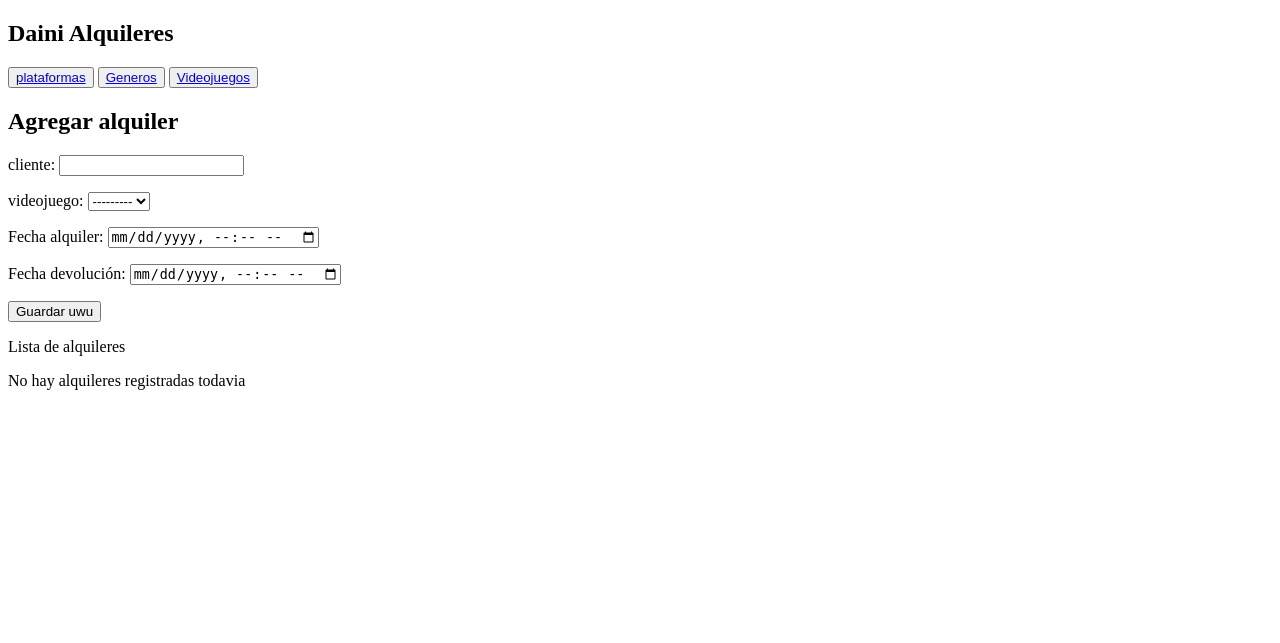
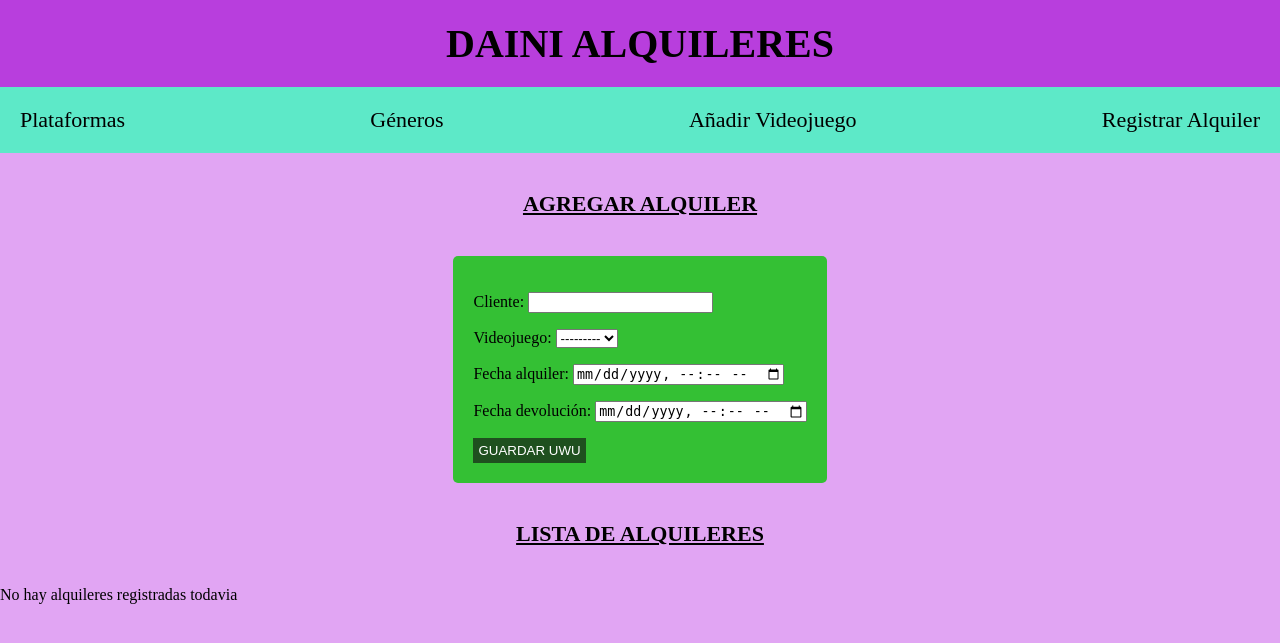
Before and after one commit to Alegolduwu/TP_EVA_TALLER, a Django app: page /registraralquiler/ in a window 1280 px wide. Shown: the top 643 px of the page. Run offline with Django 5.2, Linux system fonts and the light colour scheme; data that the repository does not hold is empty.

Commit message:
ultimos cambios

```diff
--- /dev/null
+++ b/alquiler/static/style.css
@@ -0,0 +1,125 @@
+body {
+    margin: 0;
+    padding: 0;
+    background-color: #e1a5f3;
+}
+
+#h2{
+    text-align: center;
+    font-size: 40px;
+    text-transform: uppercase;
+    background-color: #b83edd;
+    padding: 20px;
+    font-weight: bold;
+
+
+}
+
+a{
+    text-decoration: none;
+    color: black;
+}
+
+a:hover{
+    color: white;
+}
+
+.p{
+    font-size: 25px;
+    width: 98%;
+    padding: 10px;
+    background-color: rgb(52, 192, 52);
+    text-transform: uppercase;
+}
+
+header{
+    display: flex;
+    background-color: #5de9c8;
+    font-size: 22px;
+    padding: 20px;
+    justify-content: space-between;
+}
+header a:hover{
+    color: black;
+    font-size: 24px;
+}
+.list{
+    padding: 30px;
+    display: flex;
+    width: 500px;
+    justify-content: space-between;
+    align-items: center;
+}
+
+.list p{
+    text-transform: uppercase;
+    font-size: 20px;
+    text-decoration: underline;
+}
+
+.list a{
+    padding: 10px;
+    background-color: rgb(52, 192, 52);
+    border-radius: 5px;
+}
+
+.texto{
+    font-size: 22px;
+    padding: 20px;
+    text-align: center;
+    text-decoration: underline;
+    text-transform: uppercase;
+}
+
+.texto2{
+    font-size: 18px;
+    padding: 20px;
+}
+
+.form{
+    display: flex;
+    justify-content: center;
+}
+
+.list2{
+    display: flex;
+    justify-content: center;
+
+}
+
+.list3{
+    padding: 20px;
+    font-size: 18px;
+}
+
+.list5{
+    padding: 20px;
+    font-size: 18px;
+    background-color: rgb(124, 184, 124);
+    border-radius: 5px;
+    margin-top: 15px;
+}
+
+.list3 a:hover{
+    color: white;
+}
+form{
+    background-color: rgb(52, 192, 52);
+    padding: 20px;
+    border-radius: 5px;
+}
+
+button{
+    background-color: rgb(31, 80, 31);
+    border: none;
+    padding: 5px;
+    color: white;
+    text-transform: uppercase;
+}
+button a{
+    background-color: rgb(31, 80, 31);
+    border: none;
+    padding: 5px;
+    color: white;
+    text-transform: uppercase;
+}
--- a/alquiler/templates/base.html
+++ b/alquiler/templates/base.html
@@ -1,16 +1,19 @@
 <!DOCTYPE html>
 <html lang="en">
 <head>
+    {% load static %}
     <meta charset="UTF-8">
     <meta name="viewport" content="width=device-width, initial-scale=1.0">
+    <link rel="stylesheet" href="{% static 'style.css' %}">
     <title>Document</title>
 </head>
 <body>
+        <div id="h2"><a href="{% url 'listar_videojuegos' %}"> Daini Alquileres </a></div>
     <header>
-        <h2> Daini Alquileres </h2>
-        <button><a href="{% url 'list_plataforma' %}">plataformas</a></button>
-        <button><a href="{% url 'list_generos' %}">Generos</a></button>
-        <button><a href="{% url 'listar_videojuegos' %}"> Videojuegos </a></button>
+        <a href="{% url 'list_plataforma' %}">Plataformas</a>
+        <a href="{% url 'list_generos' %}">Géneros</a>
+        <a href="{% url 'añadir_videojuego' %}">Añadir Videojuego</a>
+        <a href="{% url 'registrar_alquiler' %}">Registrar Alquiler</a>
     </header>
     {% block content %}
     {% endblock %}
--- a/alquiler/templates/list_genero.html
+++ b/alquiler/templates/list_genero.html
@@ -5,9 +5,9 @@
 {% block content %}
     <div class="">
         {% for genero in generos %}
-        <div class="">
+        <div class="list">
             <p>{{ genero.nombre }}</p>
-            <button><a href="{% url 'videojuegos_genero' genero.id %}">Videojuegos </a></button>
+            <a href="{% url 'videojuegos_genero' genero.id %}">Videojuegos </a>
         </div>
         {% empty %}
             <p>No hay generos registrados todavia </p>
--- a/alquiler/templates/list_plataforma.html
+++ b/alquiler/templates/list_plataforma.html
@@ -5,9 +5,9 @@
 {% block content %}
     <div class="">
         {% for plataforma in plataformas %}
-        <div class="">
+        <div class="list">
             <p>{{ plataforma.nombre }}</p>
-            <button><a href="{% url 'videojuegos_plataforma' plataforma.id %}"> videojuegos</a></button>
+            <a href="{% url 'videojuegos_plataforma' plataforma.id %}">Videojuegos</a>
         </div>
         {% empty %}
             <p>No hay plataformas registradas todavia </p>
--- a/alquiler/templates/registrar_alquiler.html
+++ b/alquiler/templates/registrar_alquiler.html
@@ -1,25 +1,29 @@
 {% extends 'base.html' %}
 {% block content %}
 
-      <h2>Agregar alquiler</h2>
+      <h2 class="texto">AGREGAR ALQUILER</h2>
+      <div class="form">
          <form method="post">
             {% csrf_token %}
-         <p>cliente: {{ form.cliente}}</p>
-         <p>videojuego: {{ form.videojuego }}</p>
+            <p>Cliente: {{ form.cliente}}</p>
+            <p>Videojuego: {{ form.videojuego }}</p>
             <p>Fecha alquiler: {{ form.fecha_alquiler}}</p>
             <p>Fecha devolución: {{ form.fecha_devolucion}}</p>
-         <button type="submit">Guardar uwu  </button>
+            <button type="submit">Guardar uwu</button>
          </form>
+      </div>
 
-      <p>Lista de alquileres</p>
+      <h2 class="texto">Lista de alquileres</h2>
       {% for alquiler in alquileres %}
-
-        <p>cliente: {{ alquiler.cliente}}</p>
-        <p>videojuego: {{ alquiler.videojuego }}</p>
+      <div class="list2">
+         <div class="list5">
+            <p>Cliente: {{ alquiler.cliente}}</p>
+            <p>Videojuego: {{ alquiler.videojuego }}</p>
             <p>Fecha alquiler: {{ alquiler.fecha_alquiler}}</p>
             <p>Fecha devolución: {{ alquiler.fecha_devolucion}}</p>
             <button><a href="{% url 'finalizar_alquiler' alquiler.id %}">finalizar alquiler </a></button>
-
+         </div>
+      </div>
       {% empty %}
          <p>No hay alquileres registradas todavia</p>
       {% endfor %}
--- a/juegos/settings.py
+++ b/juegos/settings.py
@@ -79,7 +79,7 @@ DATABASES = {
         'ENGINE': 'django.db.backends.mysql',
         'NAME': 'videojuegos',
         'USER': 'root',
-        'PASSWORD': '01102002Alegold',
+        'PASSWORD': 'chestlusanibrika_1',
         'HOST': 'localhost',
         'PORT': '3306',
     }
```
Also changed, not shown: alquiler/templates/añadir_videojuego.html (+8 -6 lines), alquiler/templates/listar_videojuegos.html (+7 -5 lines), alquiler/templates/videojuegos_genero.html (+6 -6 lines), alquiler/templates/videojuegos_plataforma.html (+6 -6 lines). Lines whose indentation alone changed are shown as unchanged.
